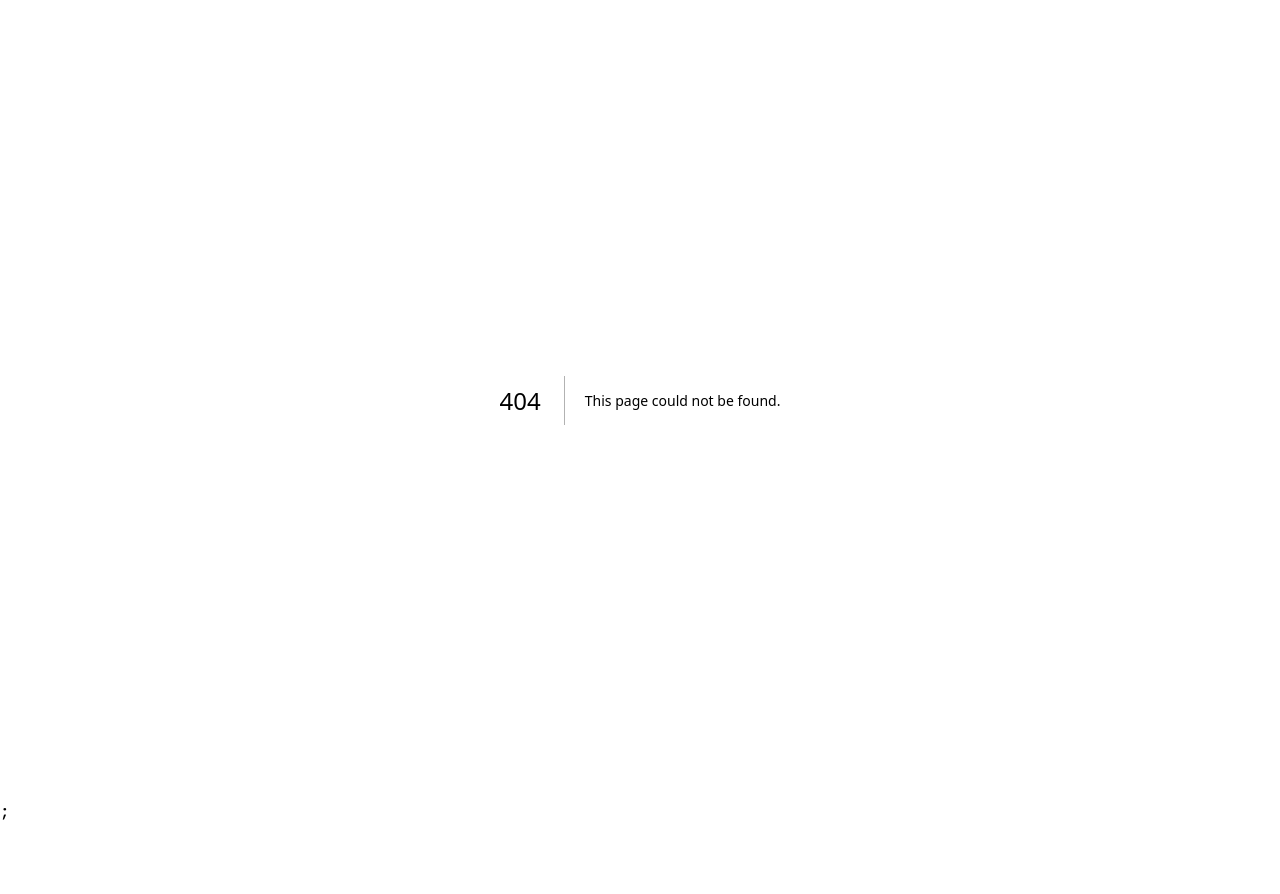
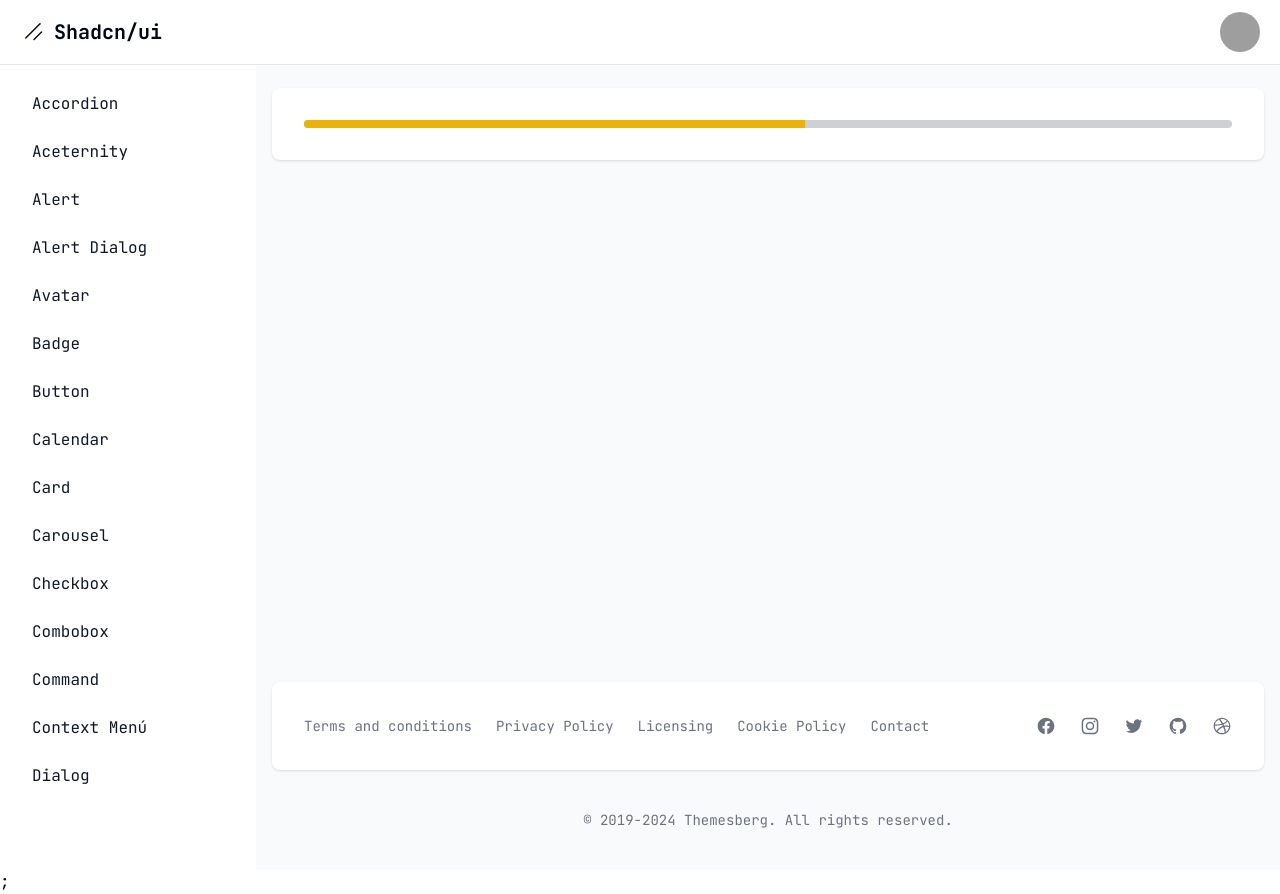
Before and after one commit to JcxMendezz/Learnuishad.cn, a Next.js app: page /dashboard/Progress in a window 1280 px wide. Before the commit this address had no page. Before the commit the page ends 824 px from the top, so only its background shows below. Built offline with nearby package versions, Linux system fonts and the light colour scheme; grey boxes are pictures that could not be loaded.

Commit message:
feat: Componente Progress + Folder Github-Templates

```diff
--- a/package.json
+++ b/package.json
@@ -19,6 +19,7 @@
     "@radix-ui/react-label": "^2.0.2",
     "@radix-ui/react-menubar": "^1.1.1",
     "@radix-ui/react-popover": "^1.1.1",
+    "@radix-ui/react-progress": "^1.1.0",
     "@radix-ui/react-slot": "^1.0.2",
     "@radix-ui/themes": "^3.0.5",
     "class-variance-authority": "^0.7.0",
--- /dev/null
+++ b/src/app/dashboard/Progress/page.tsx
@@ -0,0 +1,40 @@
+"use client";
+
+import * as React from "react";
+
+import { Progress } from "@/components/ui/progress";
+import { useEffect, useState } from "react";
+import { cn } from "@/lib/utils";
+
+export default function ProgressDemo() {
+  const [progress, setProgress] = useState(0);
+
+  useEffect(() => {
+    const interval = setInterval(() => {
+      setProgress((prev) => {
+        if (prev >= 100) {
+          clearInterval(interval);
+          return 100;
+        }
+        return prev + 1;
+      });
+    }, 100);
+    return () => {
+      clearInterval(interval);
+    };
+  }, []);
+
+  return (
+    <div>
+      <Progress
+        value={progress}
+        className="h-2 w-full"
+        indicatorColor={cn({
+          "bg-red-500": progress < 40,
+          "bg-yellow-500": progress >= 41 && progress < 70,
+          "bg-green-500": progress >= 71,
+        })}
+      />
+    </div>
+  );
+}
--- a/src/app/dashboard/layout.tsx
+++ b/src/app/dashboard/layout.tsx
@@ -22,6 +22,7 @@
   { name: "context menú", href: "context-menu" },
   { name: "MenuBar", href: "MenuBar" },
   { name: "Input-OTP", href: "Input-OTP" },
+  { name: "Progress", href: "Progress" },
 
 ].sort((a, b) => a.name.localeCompare(b.name));
 
--- /dev/null
+++ b/src/components/ui/progress.tsx
@@ -0,0 +1,38 @@
+"use client"
+
+import * as React from "react"
+import * as ProgressPrimitive from "@radix-ui/react-progress"
+
+import { cn } from "@/lib/utils"
+
+interface CustomProps
+  extends React.ComponentPropsWithoutRef<typeof ProgressPrimitive.Root> {
+  indicatorColor?: string;
+}
+
+const Progress = React.forwardRef<
+  React.ElementRef<typeof ProgressPrimitive.Root>,
+  CustomProps
+  //React.ComponentPropsWithoutRef<typeof ProgressPrimitive.Root>
+>(({ className, value, indicatorColor = "bg-primary", ...props }, ref) => (
+  <ProgressPrimitive.Root
+    ref={ref}
+    className={cn(
+      "relative h-2 w-full overflow-hidden rounded-full bg-primary/20",
+      className
+    )}
+    {...props}
+  >
+    <ProgressPrimitive.Indicator
+      className={
+        cn(
+            "h-full w-full flex-1 transition-all",indicatorColor
+        )
+      }
+      style={{ transform: `translateX(-${100 - (value || 0)}%)` }}
+    />
+  </ProgressPrimitive.Root>
+))
+Progress.displayName = ProgressPrimitive.Root.displayName
+
+export { Progress }
```
Also changed, not shown: 2 other files (tests, documents, lock files or other folders).
